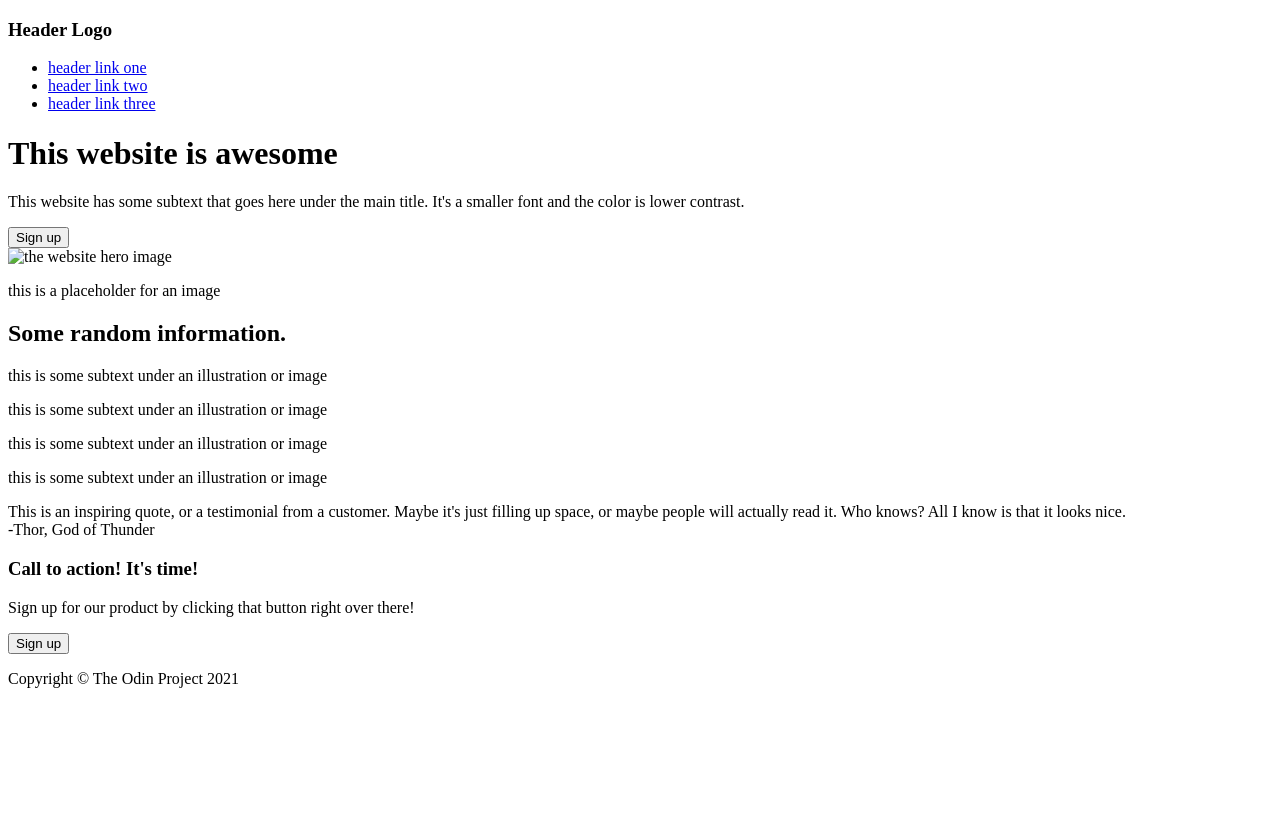
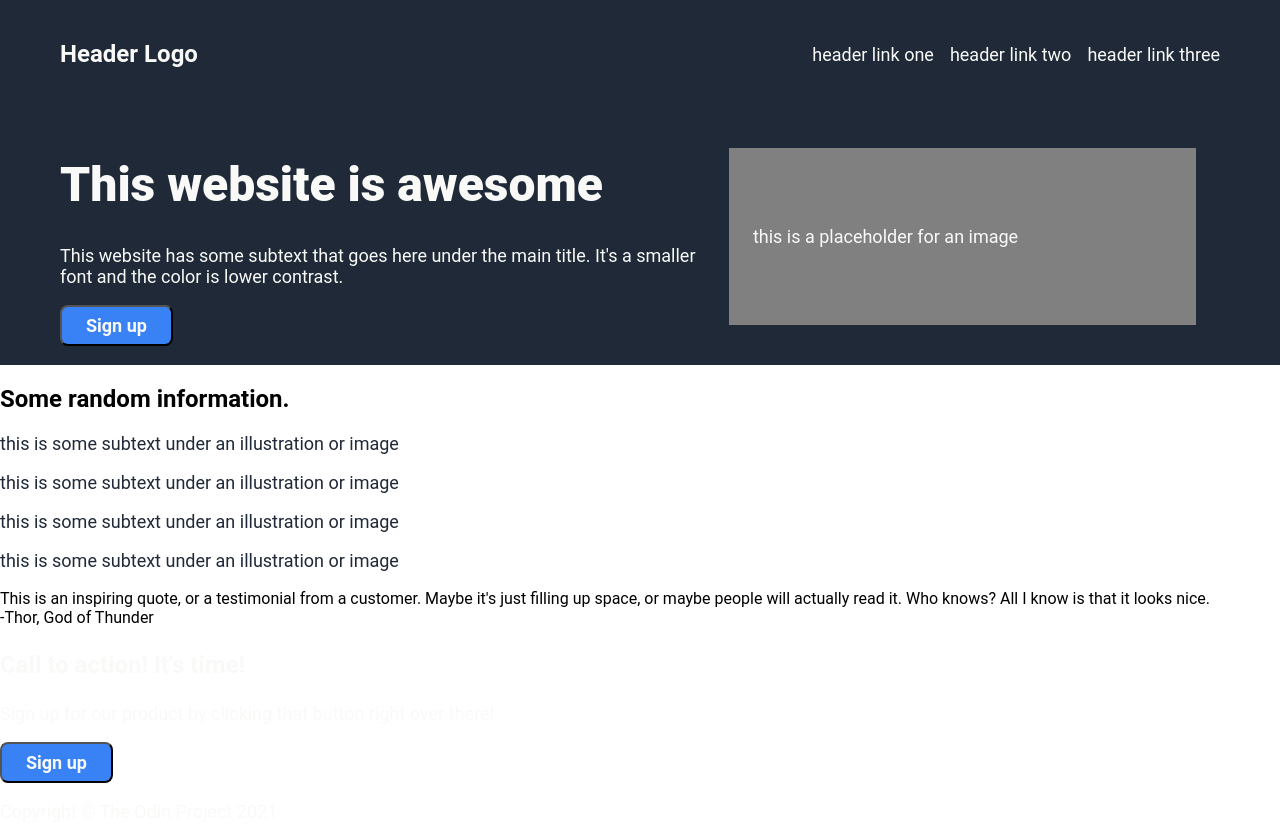
Before and after one commit to voiceandtone/odin-landing-page, a plain HTML site: page index.html in a window 1280 px wide. Before the commit the page ends 800 px from the top, so only its background shows below. Drawn offline with Linux system fonts and the light colour scheme.

Commit message:
Add stylesheet and write initial CSS for hero

```diff
--- a/index.html
+++ b/index.html
@@ -22,9 +22,9 @@
                 <p>This website has some subtext that goes here under the main title. It's a smaller font and the color is lower contrast.</p>
                 <button>Sign up</button>
             </div>
-            <div class="image">
+            <div class="image-block">
                 <!-- perhaps create as an inset div with background: gray -->
-                <img src="#" alt="the website hero image">
+                <!-- <img src="#" alt="the website hero image">  -->
                 <p>this is a placeholder for an image</p>
             </div>
         </div>
@@ -35,22 +35,22 @@
                 <div class="object">
                     <!-- fixed width, height and border -->
                     <div class="rounded-square"></div>
-                    <p>this is some subtext under an illustration or image</p>
+                    <p class="dark">this is some subtext under an illustration or image</p>
                 </div>
                 <div class="object">
                     <!-- fixed width, height and border -->
                     <div class="rounded-square"></div>
-                    <p>this is some subtext under an illustration or image</p>
+                    <p class="dark">this is some subtext under an illustration or image</p>
                 </div>
                 <div class="object">
                     <!-- fixed width, height and border -->
                     <div class="rounded-square"></div>
-                    <p>this is some subtext under an illustration or image</p>
+                    <p class="dark">this is some subtext under an illustration or image</p>
                 </div>
                 <div class="object">
                     <!-- fixed width, height and border -->
                     <div class="rounded-square"></div>
-                    <p>this is some subtext under an illustration or image</p>
+                    <p class="dark">this is some subtext under an illustration or image</p>
                 </div>
             </div>
         </div>
--- a/style.css
+++ b/style.css
@@ -0,0 +1,74 @@
+/* CSS Styles */
+
+* {
+    font-family: Roboto, sans-serif;
+}
+
+body {
+    margin: 0;
+}
+
+.top-nav {
+    background-color: #1f2937;
+    display: flex;
+    justify-content: space-between;
+    align-items: center;
+    padding: 16px 60px;
+}
+
+h1 {
+    font-size: 48px;
+    font-weight: 900;
+    color: #f9faf8;
+}
+
+h3 {
+    font-size: 24px;
+    color: #f9faf8;
+}
+
+ul {
+    list-style: none;
+    display: flex;
+    gap: 16px;
+}
+
+a, p {
+    font-size: 18px;
+    text-decoration: none;
+    color: #f9faf8;
+}
+
+p.dark {
+    /* color undefined in style guide */
+    color: #1f2937;
+}
+
+.hero {
+    background-color: #1f2937;
+    display: flex;
+    justify-content: space-between;
+    align-items: start;
+    /* vertical padding might need adjusting */
+    padding: 16px 60px;
+}
+
+button {
+    background-color: #3882f6;
+    color: #f9faf8;
+    font-size: 18px;
+    font-weight: bold;
+    border-radius: 8px;
+    padding: 8px 24px;
+}
+
+button.bordered {
+    border: 2px solid #f9faf8;
+}
+
+.image-block {
+    background-color: gray;
+    width: 600px;
+    margin: 24px;
+    padding: 60px 24px;
+}
```
